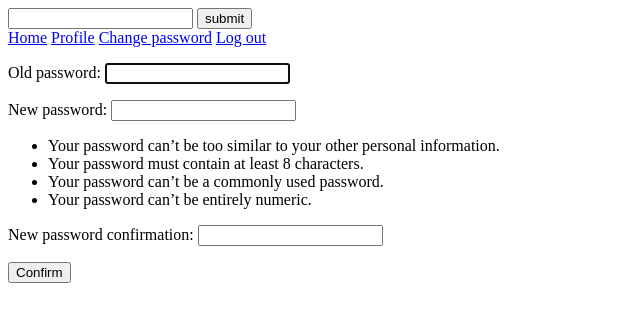
After one commit to sinhaugoh/FriendZone, a Django app: page /password_change/ in a window 1280 px wide. The commit adds this page. Shown: the top 322 px of the page, without its empty margins (0-640 px from the left). Run offline with Django 4.2, Linux system fonts and the light colour scheme; a user stored in the database is signed in.

Commit message:
implement change password function

```diff
--- a/social_media/templates/social_media/base.html
+++ b/social_media/templates/social_media/base.html
@@ -17,6 +17,7 @@
         </form>
         <a href="{% url 'index' %}">Home</a>
         <a href="{% url 'profile' id=request.user.id %}">Profile</a>
+        <a href="{% url 'password_change' %}">Change password</a>
         <a href="{% url 'logout' %}">Log out</a>
     {% endif %}
 
--- /dev/null
+++ b/social_media/templates/social_media/change_password.html
@@ -0,0 +1,8 @@
+{% extends 'social_media/base.html' %}
+
+{% block content %}
+    <form action="/password_change/" method="post"> {% csrf_token %}
+        {{ password_change_form.as_p }}
+        <input type="submit" value="Confirm">
+    </form>
+{% endblock %}
--- a/social_media/templates/social_media/profile.html
+++ b/social_media/templates/social_media/profile.html
@@ -7,6 +7,6 @@
     <p>Profile picture: <img src="{{ profile_image_url }}" alt="profile picture"></p>
     <p>Is own profile = {{ is_own_profile }}</p>
     {% if is_own_profile %}
-        <a href="{% url 'update_profile' %}"> Update profile</a>
+        <a href="{% url 'profile_update' %}"> Update profile</a>
     {% endif %}
 {% endblock %}
--- a/social_media/urls.py
+++ b/social_media/urls.py
@@ -1,6 +1,7 @@
 from unicodedata import name
 from django.urls import path
-from .views import index, register, user_login, user_logout, profile, search_user, update_profile
+from django.contrib.auth.views import PasswordChangeView
+from .views import index, register, user_login, user_logout, profile, search_user, profile_update, password_change
 
 urlpatterns = [
     path('', index, name='index'),
@@ -9,5 +10,6 @@ urlpatterns = [
     path('logout/', user_logout, name='logout'),
     path('profile/<int:id>', profile, name='profile'),
     path('search/', search_user, name='search'),
-    path('profile/update/', update_profile, name='update_profile'),
+    path('password_change/', password_change, name='password_change'),
+    path('profile/update/', profile_update, name='profile_update'),
 ]
--- a/social_media/views.py
+++ b/social_media/views.py
@@ -1,11 +1,9 @@
-import os
-from django.conf import settings
-from django.urls import reverse
 from django.shortcuts import render, redirect
 from django.http import Http404, HttpResponse
-from django.contrib.auth import login, authenticate, logout
+from django.contrib.auth import login, authenticate, logout, update_session_auth_hash
 from django.views.decorators.cache import never_cache
 from django.db.models import Q
+from django.contrib.auth.forms import PasswordChangeForm
 
 from .models import DEFAULT_PROFILE_IMAGE_PATH, AppUser
 
@@ -81,6 +79,26 @@ def register(request):
         'registration_form': registration_form
     })
 
+def password_change(request):
+    app_user = request.user
+
+    if app_user.is_authenticated:
+        if request.method == 'POST':
+            password_change_form = PasswordChangeForm(data=request.POST, user=app_user)
+
+            if password_change_form.is_valid():
+                password_change_form.save()
+                update_session_auth_hash(request, password_change_form.user)
+
+                return redirect('index')
+        else:
+            password_change_form = PasswordChangeForm(user=app_user)
+
+        return render(request, 'social_media/change_password.html', {'password_change_form': password_change_form})
+    else:
+        # not authenticated
+        return redirect('login')
+
 
 def user_logout(request):
     logout(request)
@@ -152,7 +170,7 @@ def search_user(request):
         return redirect('login')
 
 
-def update_profile(request):
+def profile_update(request):
     app_user = request.user
 
     if app_user.is_authenticated:
```
Also changed, not shown: db.sqlite3.
